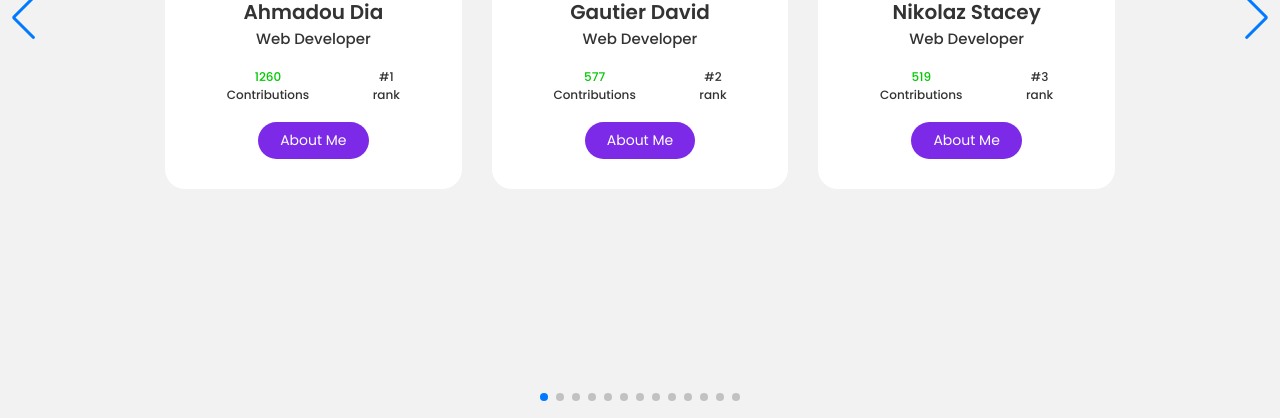
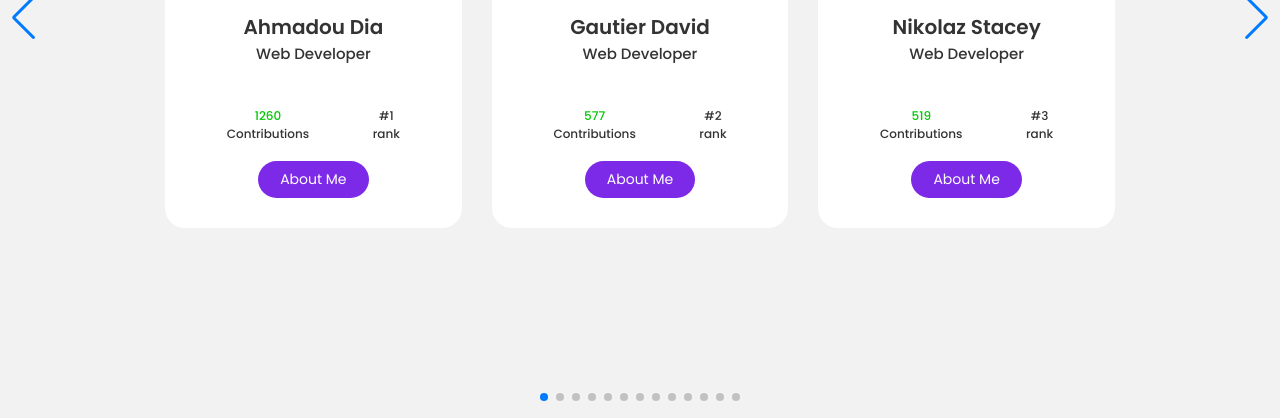
Before and after one commit to roMPrd/batch-1030, a website with bundled scripts: page index.html in a window 1280 px wide. Shown: the part 382-800 px from the top of the page. Built offline with nearby package versions, Linux system fonts and the light colour scheme.

Commit message:
CssFixCardHeight

```diff
--- a/css/style.css
+++ b/css/style.css
@@ -48,7 +48,7 @@ section .card .image img{
 .card::before {
   content: "";
   position: absolute;
-  height: 40%;
+  height: 30%;
   width: 100%;
   background: #7d2ae8;
   border-radius: 20px 20px 0 0;
@@ -90,6 +90,9 @@ section .card .image img{
   align-items: center;
   margin-top: 10px;
   color: #333;
+  text-align: center;
+  min-height: 100px;
+  justify-content: center;
 }
 
 .name-profession .name {
```
